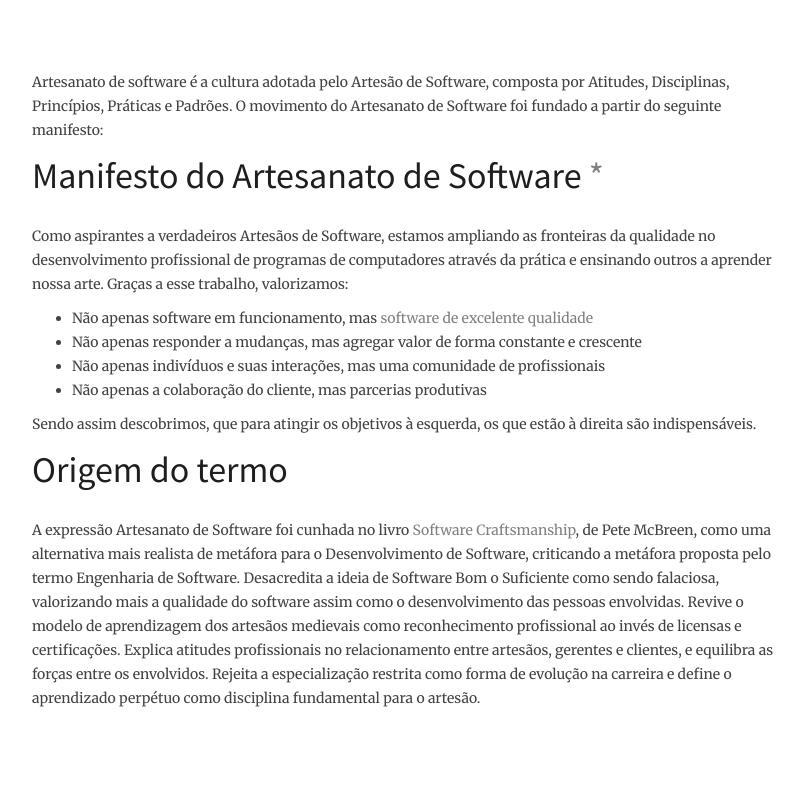
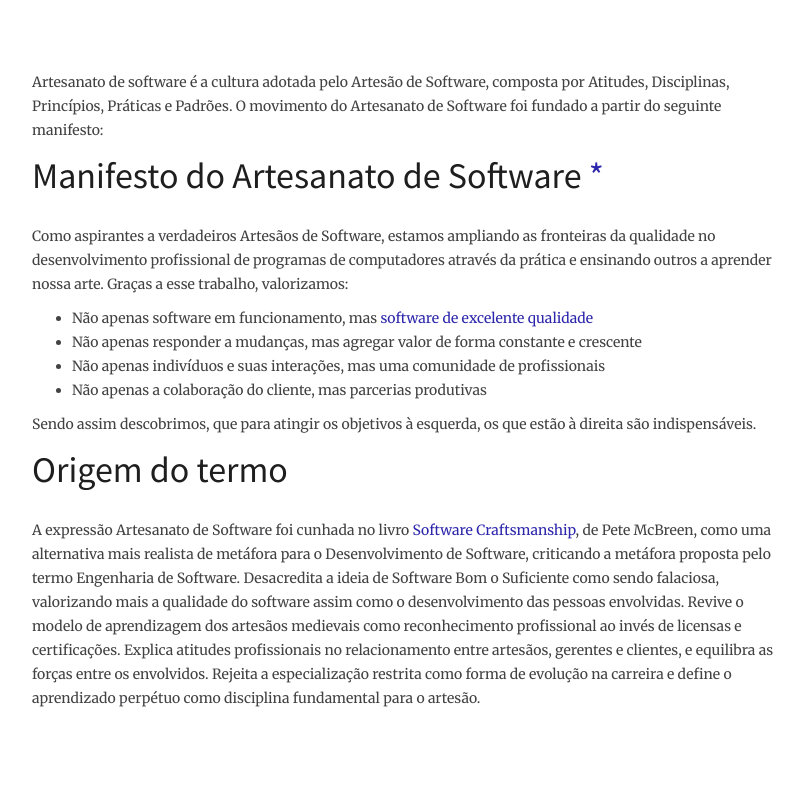
Before and after one commit to bertelledani/ArtesanatoDeSoftwareBrasil.github.io, a Jekyll site: the page built from index.md, in a window 1280 px wide. Shown: the part 542-1332 px from the top of the page, without its empty margins (233-1037 px from the left). Built offline with Jekyll 4.4.1, drawn with Linux system fonts in a browser that asks for light colours; nearby versions of some CDN libraries.

Commit message:
Make links more recognisable

```diff
--- a/assets/css/style.css
+++ b/assets/css/style.css
@@ -371,7 +371,7 @@ h6,
   color: #1e1e1f;
 }
 a {
-  color: #807f83;
+  color: #2c26ab;
   border-color: #807f83;
 }
 a:hover {
```
